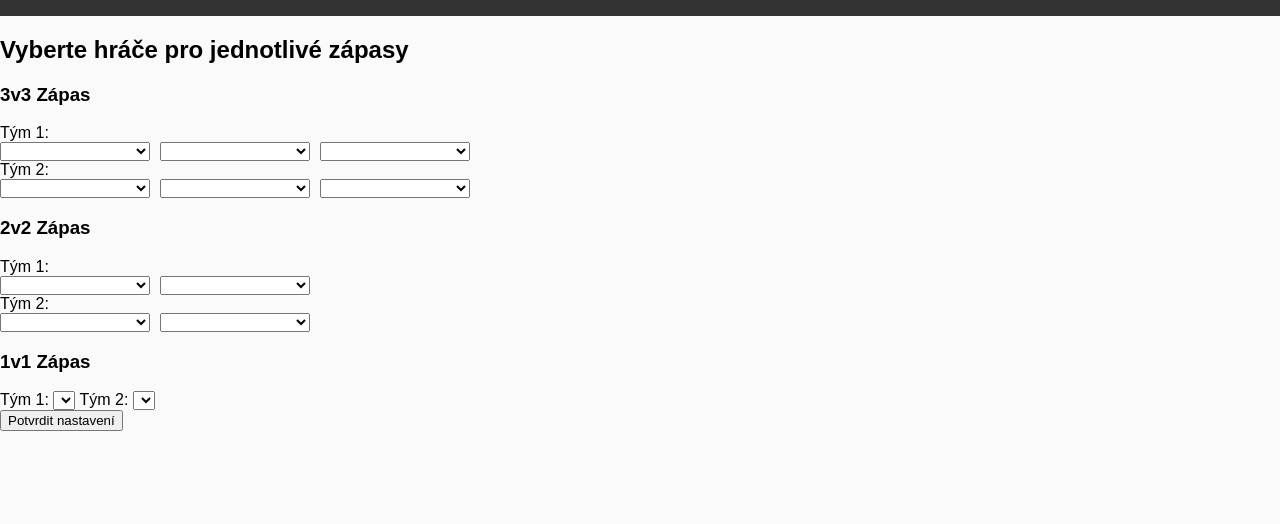
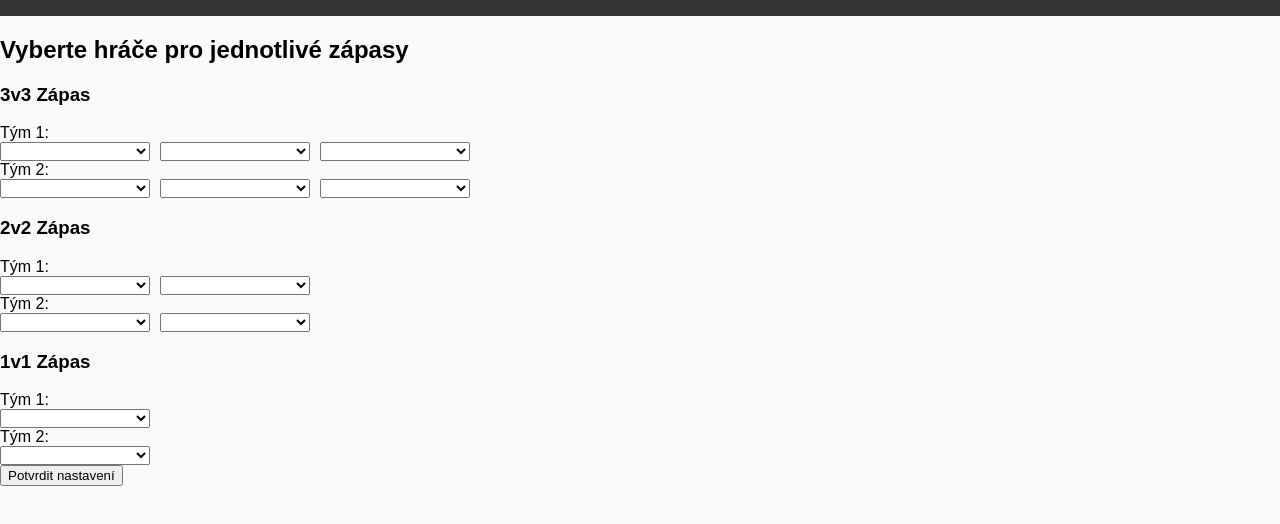
Before and after one commit to Beerpong-PL/Premier-League, a plain HTML site: page nastaveni.html in a window 1280 px wide. Shown: the part 94-618 px from the top of the page. Drawn offline with Linux system fonts and the light colour scheme.

Commit message:
Update nastaveni.html

```diff
--- a/nastaveni.html
+++ b/nastaveni.html
@@ -54,13 +54,13 @@
             <div>
                 <h3>1v1 Zápas</h3>
                 <label for="team1-1v1">Tým 1: </label>
-                <select id="team1-1v1" name="team1-1v1">
+                <div class="team-select" id="team1-1v1">
                     <!-- Dynamicky naplněno hráči -->
-                </select>
+                </div>
                 <label for="team2-1v1">Tým 2: </label>
-                <select id="team2-1v1" name="team2-1v1">
+                <div class="team-select" id="team2-1v1">
                     <!-- Dynamicky naplněno hráči -->
-                </select>
+                </div>
             </div>
 
             <button type="submit">Potvrdit nastavení</button>
@@ -100,8 +100,8 @@
                 { selectId: 'team2-3v3', players: team2Players, count: 3 },
                 { selectId: 'team1-2v2', players: team1Players, count: 2 },
                 { selectId: 'team2-2v2', players: team2Players, count: 2 },
-                { selectId: 'team1-1v1', players: team1Players},
-                { selectId: 'team2-1v1', players: team2Players}
+                { selectId: 'team1-1v1', players: team1Players, count: 1 },
+                { selectId: 'team2-1v1', players: team2Players, count: 1 }
             ];
 
             selects.forEach(({ selectId, players, count }) => {
```
